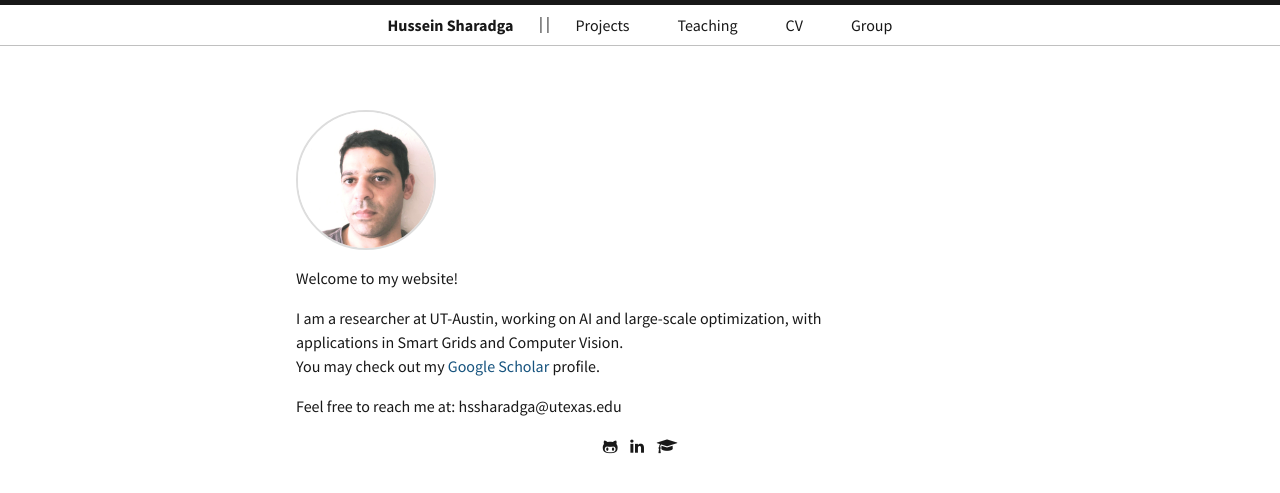
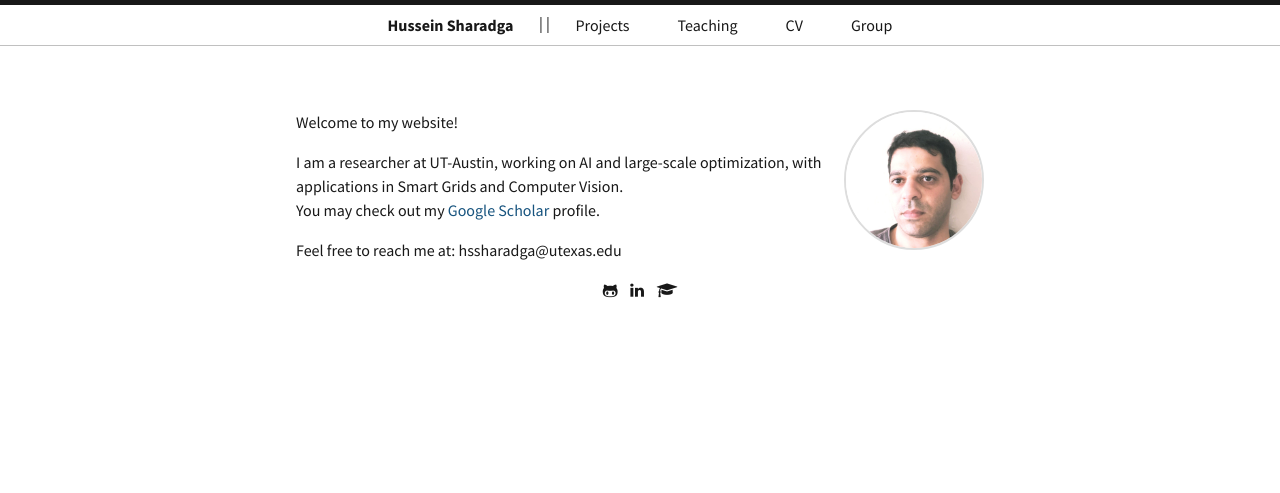
Before and after one commit to hssharadga/hssharadga.github.io, a Jekyll site: the page built from index.html, in a window 1280 px wide. Shown: the top 493 px of the page. Built offline with Jekyll 4.4.1, drawn with Linux system fonts in a browser that asks for light colours.

Commit message:
Update index.html

```diff
--- a/index.html
+++ b/index.html
@@ -10,7 +10,7 @@
 
 <!--      <img src="/assets/austin1.png" alt="UT Austin Logo" height="175" align="right">
  -->
-       <img src="/assets/Pic Hussein.jpg" alt="Hussein's Photo" height="140" style="border-radius: 50%; border: 2px solid #ddd;">
+       <img src="/assets/Pic Hussein.jpg" alt="Hussein's Photo" height="140" align="right" style="border-radius: 50%; border: 2px solid #ddd;">
 
 
    <p style="text-align: left;">
```
